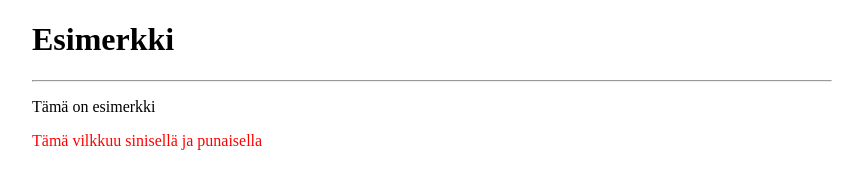
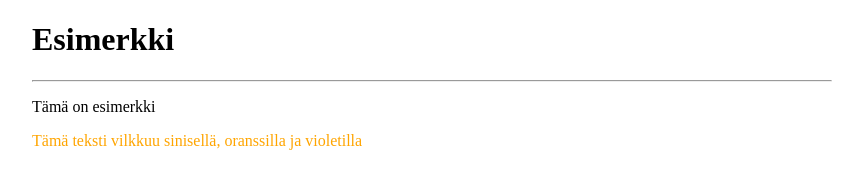
Before and after one commit to mnummeli/git-verkkosivu, a website: page public/index.html in a window 1280 px wide. Shown: the whole page, without its empty margins (208-1071 px from the left). Drawn offline with Linux system fonts and the light colour scheme.

Commit message:
Lisätty vilkkuminen oranssilla.

```diff
--- a/public/app.js
+++ b/public/app.js
@@ -1,8 +1,8 @@
 const vilkku = document.getElementById('vilkku');
 
-const colors = ['blue', 'red', 'purple'];
+const colors = ['blue', 'orange', 'purple'];
 
-let i=0;
+let i = 0;
 
 function vaihda() {
     vilkku.style.color = colors[i % 3];
--- a/public/index.html
+++ b/public/index.html
@@ -10,7 +10,7 @@
       <h1>Esimerkki</h1>
       <hr/>
       <p>Tämä on esimerkki</p>
-      <p id="vilkku">Tämä vilkkuu sinisellä ja punaisella</p>
+      <p id="vilkku">Tämä teksti vilkkuu sinisellä, oranssilla ja violetilla</p>
     </div>
     <script src="app.js"></script>
   </body>
```
Also changed, not shown: 1 other file.
